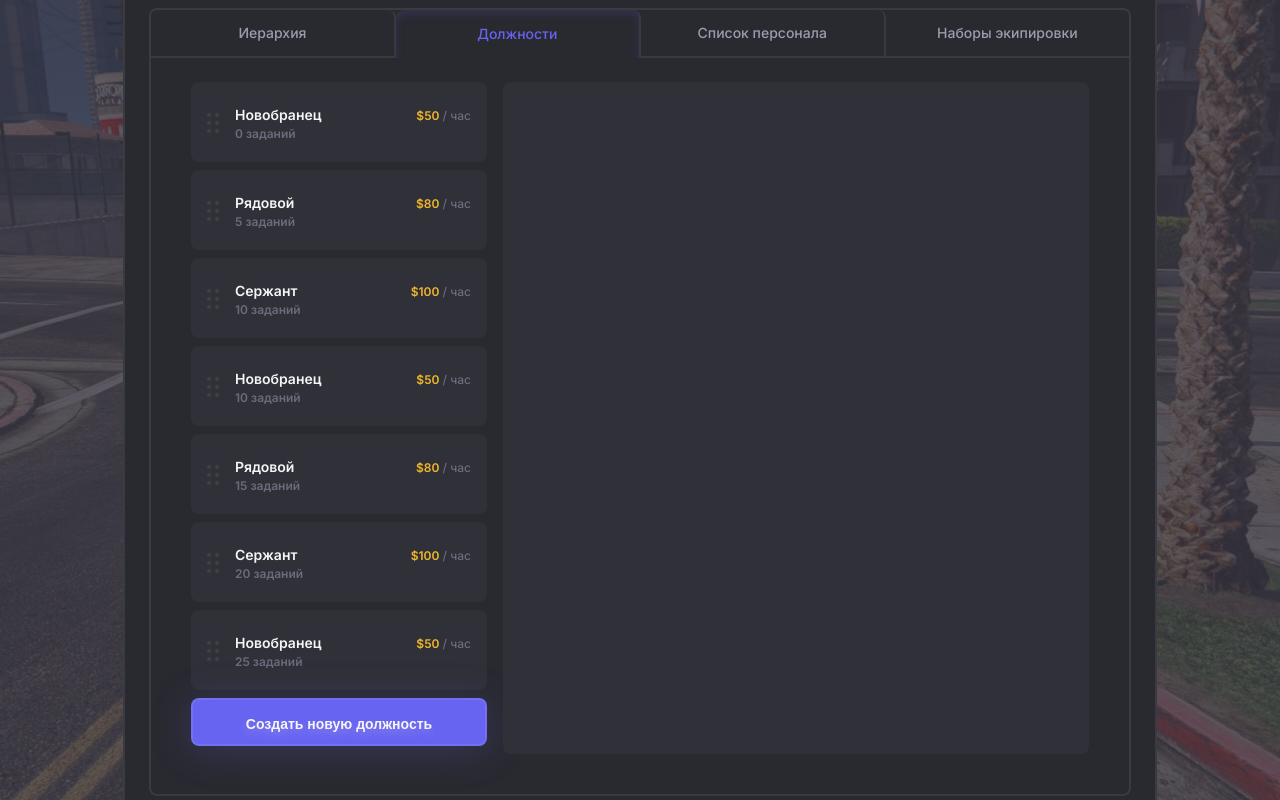
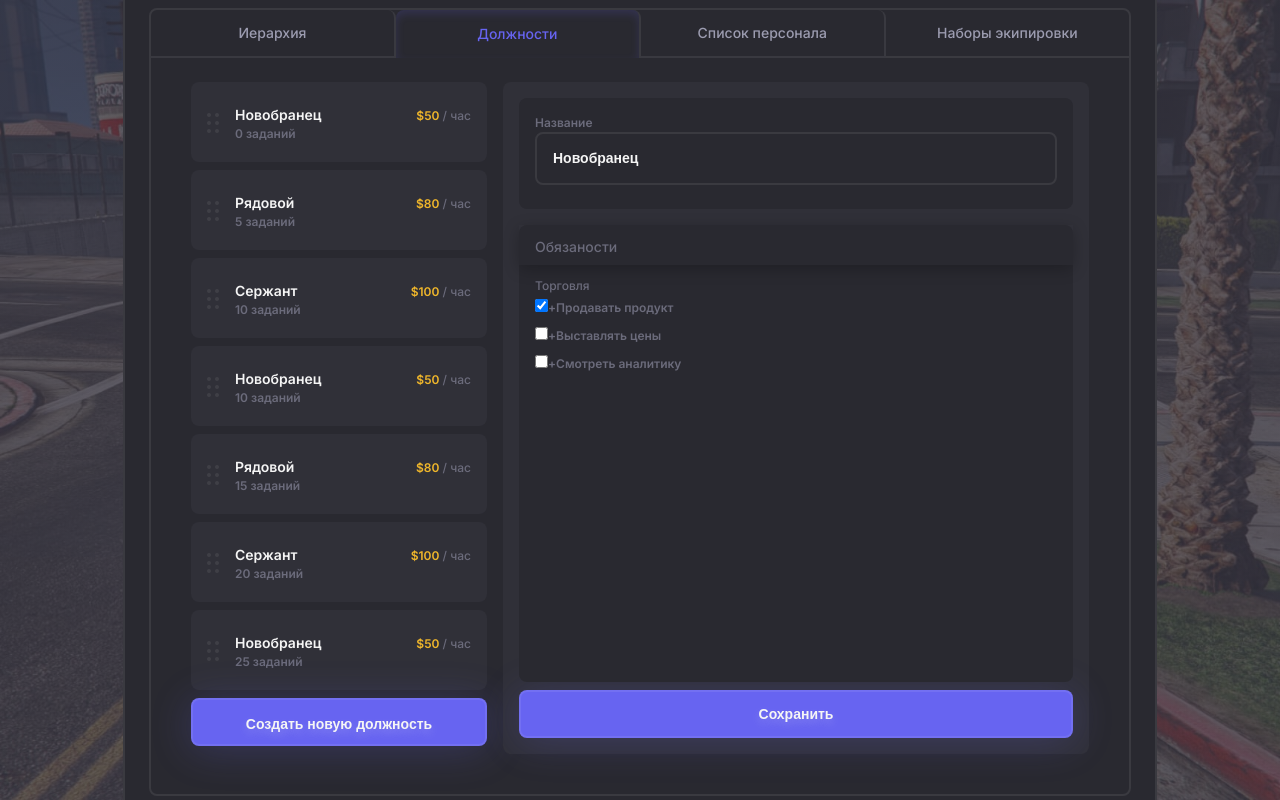
Before and after one commit to kotyamur/cogitize-next-app, a Next.js app: page / in a window 1280 px wide. Built offline with nearby package versions, Linux system fonts and the light colour scheme.

Commit message:
started form

```diff
--- a/components/DutiesForm/DutiesForm.module.scss
+++ b/components/DutiesForm/DutiesForm.module.scss
@@ -1,5 +1,79 @@
 .container {
+    padding: 16px;
     flex-grow: 1;
     border-radius: var(--border-radius);
     background: var(--background-grey);
 }
+
+.form {
+    display: flex;
+    flex-direction: column;
+    height: 100%;
+}
+
+.nameBox {
+    padding: 16px 16px 24px;
+    margin-bottom: 16px;
+    border-radius: var(--border-radius);
+    background: var(--background-dark);
+    & > input {
+        display: block;
+        width: 100%;
+        padding: 14px 16px;
+        border-radius: var(--border-radius);
+        border: 2px solid var(--border-color);
+        background: transparent;
+        color: var(--light-text-color);
+        font-size: 14px;
+        font-weight: 600;
+        line-height: 1.5;
+    }
+    & > label {
+        margin-bottom: 4px;
+    }
+}
+
+.responsibilitiesBox {
+    position: relative;
+    flex-grow: 1;
+    padding: 52px 16px;
+    margin-bottom: 8px;
+    border-radius: var(--border-radius);
+    background: var(--background-dark);
+    & > label {
+        display: block;
+        margin-bottom: 10px;
+    }
+}
+
+.boxHeading {
+    position: absolute;
+    top: 0;
+    left: 0;
+    width: 100%;
+    height: 40px;
+    padding: 11px 16px;
+    box-shadow: 0px 4px 16px 0px rgba(0, 0, 0, 0.24);
+    color: var(--grey-text-color);
+    font-size: 14px;
+    font-weight: 500;
+}
+
+.checkboxHeading {
+    font-weight: 500;
+    margin-bottom: 4px;
+}
+
+.submitBtn {
+    height: 48px;
+    width: 100%;
+    padding: 14px;
+    border-radius: var(--border-radius);
+    border: 2px solid  var(--border-color);
+    background: var(--accent-color);
+    box-shadow: 0px 4px 40px 0px rgba(104, 102, 234, 0.24);
+    color: var(--light-text-color);
+    text-shadow: 0px 4px 8px rgba(245, 245, 245, 0.24);
+    font-size: 14px;
+    font-weight: 600;
+}
--- a/components/DutiesForm/DutiesForm.tsx
+++ b/components/DutiesForm/DutiesForm.tsx
@@ -1,8 +1,65 @@
+"use client";
 import { FC } from "react";
 import styles from "./DutiesForm.module.scss";
 
+import { useForm, SubmitHandler } from "react-hook-form";
+
+type Inputs = {
+  name: string;
+  trading: string | string[];
+};
+
 export const DutiesForm: FC = () => {
+  // const [formData, setFormData] = useState();
+    const { register, handleSubmit } = useForm<Inputs>();
+
+    const onSubmit: SubmitHandler<Inputs> = (data) => console.log(data);
+
   return (
-    <div className={styles.container}></div>
+    <div className={styles.container}>
+      <form onSubmit={handleSubmit(onSubmit)} className={styles.form}>
+        <div className={styles.nameBox}>
+          <label htmlFor="name">Название</label>
+          <input defaultValue="Новобранец" {...register("name")} />
+        </div>
+
+        <div className={styles.responsibilitiesBox}>
+          <div className={styles.boxHeading}>
+            <p>Обязаности</p>
+          </div>
+          <p className={styles.checkboxHeading}>Торговля</p>
+          <label htmlFor="trading">
+            <input
+              type="checkbox"
+              {...register("trading")}
+              value="sale-product"
+              checked
+            />
+            <span>+</span>
+            <span>Продавать продукт</span>
+          </label>
+          <label htmlFor="trading">
+            <input
+              type="checkbox"
+              {...register("trading")}
+              value="set-prices"
+            />
+            <span>+</span>
+            <span>Выставлять цены</span>
+          </label>
+          <label htmlFor="trading">
+            <input
+              type="checkbox"
+              {...register("trading")}
+              value="view-analytics"
+            />
+            <span>+</span>
+            <span>Смотреть аналитику</span>
+          </label>
+        </div>
+
+        <input className={styles.submitBtn} type="submit" value="Сохранить" />
+      </form>
+    </div>
   );
 };
--- a/package.json
+++ b/package.json
@@ -11,7 +11,8 @@
   "dependencies": {
     "next": "14.0.3",
     "react": "^18",
-    "react-dom": "^18"
+    "react-dom": "^18",
+    "react-hook-form": "^7.48.2"
   },
   "devDependencies": {
     "@types/node": "^20",
```
Also changed, not shown: 1 other file (tests, documents, lock files or other folders).
